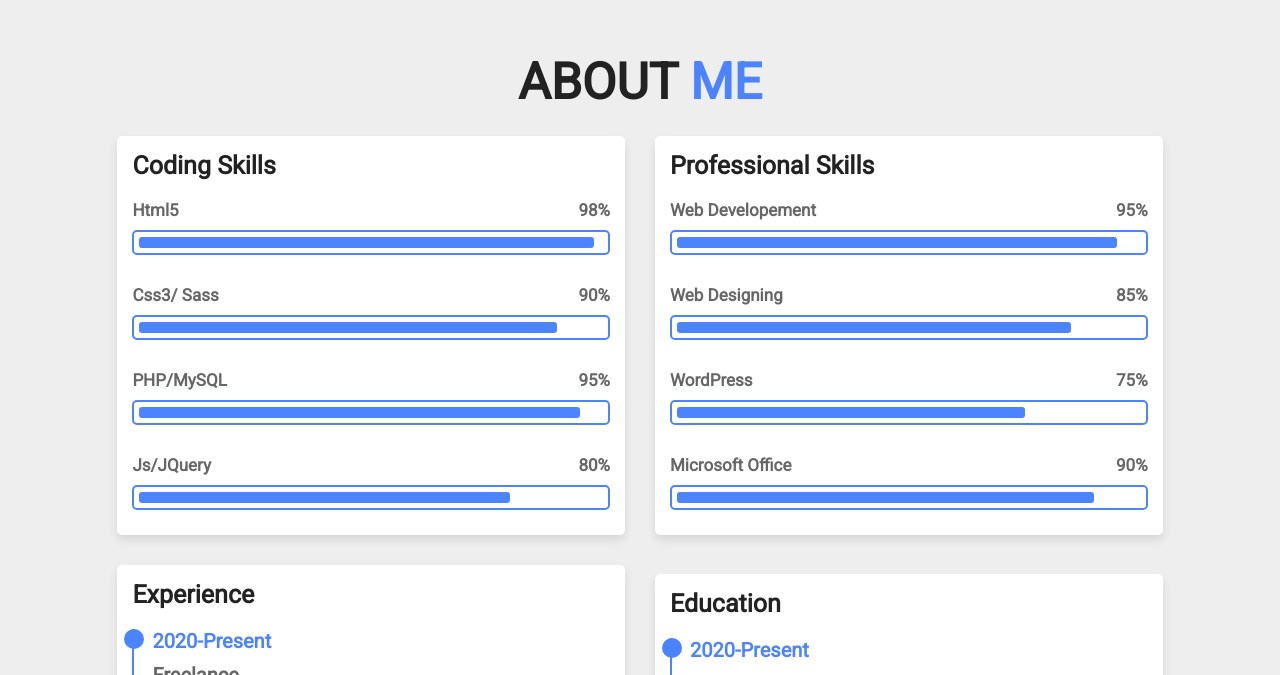
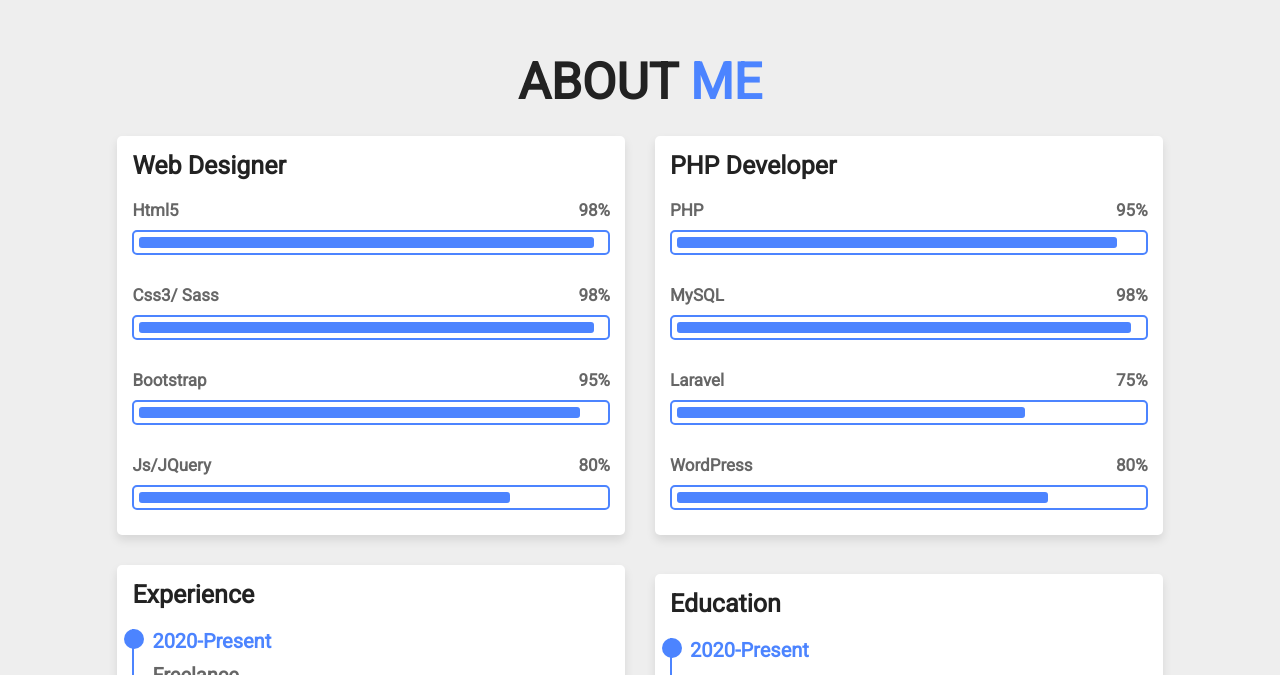
Before and after one commit to misbahasim/misbahasim.github.io, a plain HTML site: page index.html in a window 1280 px wide. Shown: the part 757-1432 px from the top of the page. Drawn offline with nearby package versions, Linux system fonts and the light colour scheme.

Commit message:
web desinger
Change the  CV, about section

```diff
--- a/asset/css/style.scss
+++ b/asset/css/style.scss
@@ -229,7 +229,7 @@ section{
                 &:nth-child(3){
                     .bar{
                         span{
-                            width: 90%;
+                            width: 98%;
                         }
                     }
                 }
@@ -261,7 +261,7 @@ section{
                 &:nth-child(3){
                     .bar{
                         span{
-                            width: 85%;
+                            width: 98%;
                         }
                     }
                 }
@@ -275,7 +275,7 @@ section{
                 &:nth-child(5){
                     .bar{
                         span{
-                            width: 90%;
+                            width: 80%;
                         }
                     }
                 }
--- a/index.html
+++ b/index.html
@@ -48,17 +48,17 @@
         <h1 class="heading">about <span>me</span></h1>
         <div class="row">
             <div class="box">
-                <h3 class="title">coding skills</h3>
+                <h3 class="title">Web designer</h3>
                 <div class="progress">
                     <h3>html5<span>98%</span></h3>
                     <div class="bar"><span></span></div>
                 </div>
                 <div class="progress">
-                    <h3>css3/ sass <span>90%</span></h3>
+                    <h3>css3/ sass <span>98%</span></h3>
                     <div class="bar"><span></span></div>
                 </div>
                 <div class="progress">
-                    <h3>PHP/MySQL <span>95%</span></h3>
+                    <h3>Bootstrap <span>95%</span></h3>
                     <div class="bar"><span></span></div>
                 </div>
                 <div class="progress">
@@ -67,21 +67,21 @@
                 </div>
             </div>
             <div class="box">
-                <h3 class="title">professional skills</h3>
+                <h3 class="title">PHP developer</h3>
                 <div class="progress">
-                    <h3>web developement <span>95%</span></h3>
+                    <h3>PHP <span>95%</span></h3>
                     <div class="bar"><span></span></div>
                 </div>
                 <div class="progress">
-                    <h3>web designing <span>85%</span></h3>
+                    <h3>MySQL <span>98%</span></h3>
                     <div class="bar"><span></span></div>
                 </div>
                 <div class="progress">
-                    <h3>WordPress <span>75%</span></h3>
+                    <h3>Laravel <span>75%</span></h3>
                     <div class="bar"><span></span></div>
                 </div>
                 <div class="progress">
-                    <h3>Microsoft office <span>90%</span></h3>
+                    <h3>WordPress <span>80%</span></h3>
                     <div class="bar"><span></span></div>
                 </div>
             </div>
@@ -164,7 +164,7 @@
                 <div class="info">
                     <h3>laravel blog</h3>
                     <p>A blog management system<br>
-                        <b>Technology</b>: Laravel, MySQL <br>
+                        <b>Technology</b>: Laravel 5.5, MySQL <br>
                         <b>responsive</b> = yes
                     </p>
                 </div>
```
Also changed, not shown: asset/css/style.css, 1 other file.
